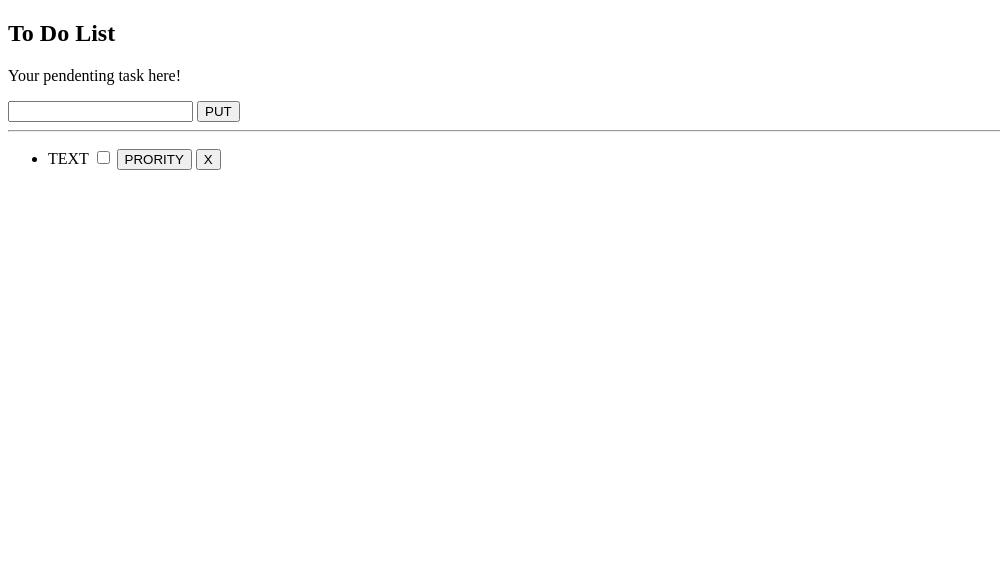
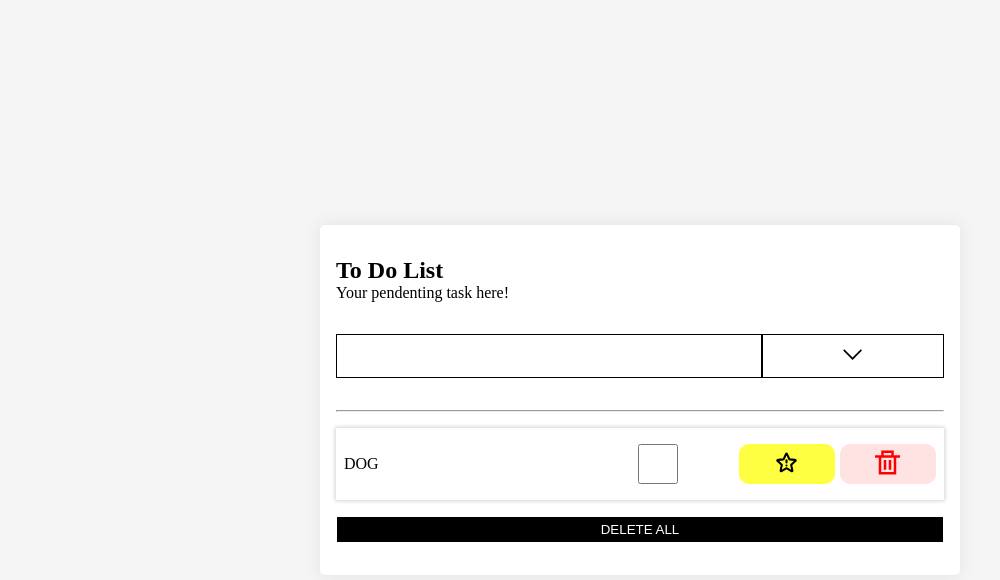
Before and after one commit to faazdy/ToDo-List, a plain HTML site: page index.html in a window 1280 px wide. Shown: the whole page, without its empty margins (0-1000 px from the left). Drawn offline with Linux system fonts and the light colour scheme.

Commit message:
-m 'put the icons, JS functions buttons'

```diff
--- a/app.js
+++ b/app.js
@@ -6,10 +6,22 @@ document.addEventListener('DOMContentLoaded', ()=>{
 
         const taskGroup = document.querySelector('#task-container')
         const task = document.createElement('li')
+
+        const textTask = document.createElement('p')
+
+        //checkbox
         const check = document.createElement('input')
         check.type = 'checkbox'
 
+        check.addEventListener('change', ()=>{
+            if(!check.checked){
+                task.style.backgroundColor = ''
+                return;
+            }
+            task.style.backgroundColor = '#9fff0fb6'
+        })
 
+        //buttons
         const anchor = document.createElement('button')
         const deleteBtn = document.createElement('button')
         //funcion para añadir los iconos
@@ -18,11 +30,21 @@ document.addEventListener('DOMContentLoaded', ()=>{
             icon.src = i;
             return icon;
         }
-        anchor.append(addIcon('ss'))
-        deleteBtn.append(addIcon('as'))
+        anchor.append(addIcon('assets/icons/anchor.svg'))
+        deleteBtn.append(addIcon('assets/icons/delete.svg'))
 
+
+        //anchor btn
+        anchor.addEventListener('click', ()=>{
+            task.style.backgroundColor = 'orange'
+        })
+        deleteBtn.addEventListener('click', ()=>{
+            task.remove()
+        })
+        //add the task
         taskGroup.appendChild(task)
-        task.innerText = input.value
+        task.appendChild(textTask)
+        textTask.innerText = input.value
         task.append(check)
         task.append(anchor)
         task.append(deleteBtn)
--- a/index.html
+++ b/index.html
@@ -14,20 +14,27 @@
                 Your pendenting task here!
             </p>
             <form action="">
-                <input type="text" name="task" id="task-input">
+                <input type="text" name="task" id="task-input" required>
                 <button>
-                    PUT
+                    <img src="assets/icons/put.svg" alt="">
                 </button>
             </form>
             <hr>
             <ul id="task-container">
                 <li>
-                    TEXT
-                    <input type="checkbox" name="" id="">
-                    <button>PRORITY</button>
-                    <button>X</button>
+                    <p>
+                        DOG
+                    </p>
+                    <input type="checkbox" name="" id="checkbox">
+                    <button>
+                        <img src="assets/icons/anchor.svg" alt="">
+                    </button>
+                    <button>
+                        <img src="assets/icons/delete.svg" alt="" srcset="">
+                    </button>
                 </li>
             </ul>
+            <button id="deleteAll">DELETE ALL</button>
         </section>
     </main>
     <footer>
--- a/style.css
+++ b/style.css
@@ -0,0 +1,88 @@
+*{
+    margin: 0;
+    padding: 0;
+    box-sizing: border-box;
+}
+body{
+    background-color: whitesmoke;
+}
+main{
+    min-height: 100vh;
+    display: flex;
+    justify-content: center;
+    align-items: center;
+    .container{
+        width: 50%;
+        background-color: white;
+        border-radius: 5px;
+        box-shadow: 0 0 15px 1px rgba(128, 128, 128, 0.137);
+        padding: 2em 1em;
+        form{
+            display: flex;
+            margin: 2em 0;
+        }
+        input{
+            width: 70%;
+            padding: 1em;
+            border: none;
+            background-color: transparent;
+            border: 1px solid;
+        }
+        input:focus{
+            background-color: transparent;
+            outline: none;
+        }
+        hr{
+            margin: 1em 0;
+        }
+        button{
+            width: 30%;
+            background-color: transparent;
+            border: none;
+            border: 1px solid;
+        }
+        ul{list-style: none;}
+        li{
+            width: 100%;
+            overflow: auto;
+            box-shadow: 0 0 4px 1px rgba(0, 0, 0, 0.171);
+            display: grid;
+            grid-template-columns: 3fr 1fr 1fr 1fr;
+            align-items: center;
+            gap: 5px;
+            padding: 1em .5em;
+            margin: 1em 0;
+            background-color: white;
+            p{width: 50%;}
+            input[type="checkbox"]{
+                width: 40px;
+                height: 40px;
+            }
+            button{
+                width: auto;
+                background-color: transparent;
+                border: none;
+                border: 1px solid;
+                cursor: pointer;
+                padding: 5px;
+                border-radius: 10px;
+            }
+            button:nth-child(3){
+                background-color: rgba(255, 255, 0, 0.747);
+                color: transparent;
+            }
+            button:nth-child(4){
+                background-color: rgb(255, 227, 227);
+                color: transparent;
+            }
+        }
+    }
+    #deleteAll{
+        width: 100%;
+        padding: 5px;
+        background-color: black;
+        color: white;
+        cursor: pointer;
+    }
+}
+img{width: 25px;}
```
Also changed, not shown: assets/icons/anchor.svg (added), assets/icons/delete.svg (added), assets/icons/put.svg (added).
